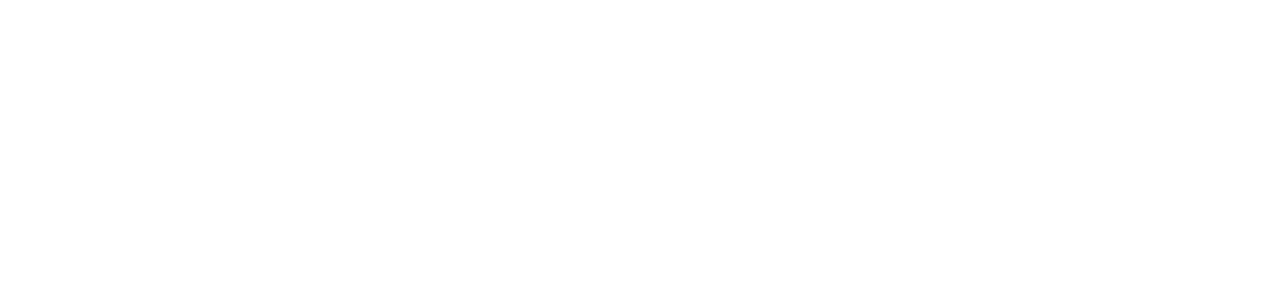
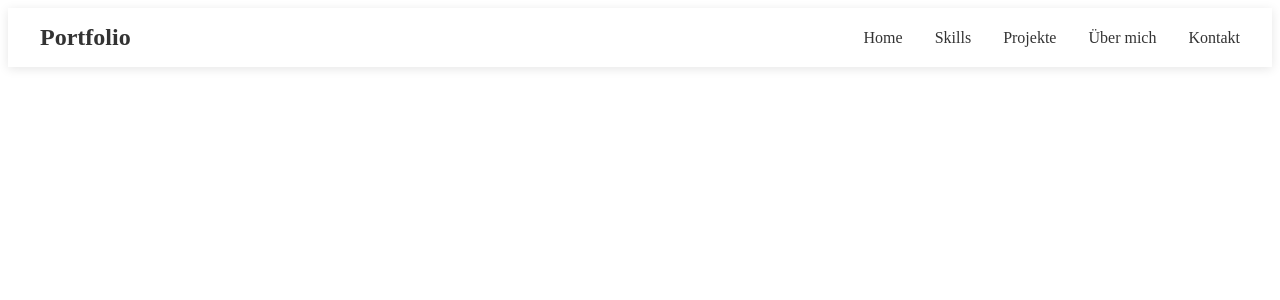
Before and after one commit to Paveluschka250/portfolio, an Angular app: page / in a window 1280 px wide. Shown: the top 300 px of the page. Built offline with nearby package versions, Linux system fonts and the light colour scheme.

Commit message:
feat: add header component with navigation

```diff
--- a/src/app/app.html
+++ b/src/app/app.html
@@ -1 +1,2 @@
+<app-header></app-header>
 <router-outlet></router-outlet>
--- a/src/app/app.ts
+++ b/src/app/app.ts
@@ -1,9 +1,10 @@
 import { Component } from '@angular/core';
 import { RouterOutlet } from '@angular/router';
+import { Header } from './components/header/header';
 
 @Component({
   selector: 'app-root',
-  imports: [RouterOutlet],
+  imports: [RouterOutlet, Header],
   templateUrl: './app.html',
   styleUrl: './app.scss'
 })
--- a/src/app/components/header/header.html
+++ b/src/app/components/header/header.html
@@ -1 +1,12 @@
-<p>header works!</p>
+<header class="header">
+  <nav class="nav">
+    <div class="logo">Portfolio</div>
+    <ul class="nav-links">
+      <li><a href="#home">Home</a></li>
+      <li><a href="#skills">Skills</a></li>
+      <li><a href="#projects">Projekte</a></li>
+      <li><a href="#about">Über mich</a></li>
+      <li><a href="#contact">Kontakt</a></li>
+    </ul>
+  </nav>
+</header>
--- a/src/app/components/header/header.scss
+++ b/src/app/components/header/header.scss
@@ -0,0 +1,54 @@
+.header {
+  position: sticky;
+  top: 0;
+  background-color: white;
+  box-shadow: 0 2px 10px rgba(0, 0, 0, 0.1);
+  z-index: 1000;
+}
+
+.nav {
+  max-width: 1200px;
+  margin: 0 auto;
+  padding: 16px 32px;
+  display: flex;
+  justify-content: space-between;
+  align-items: center;
+}
+
+.logo {
+  font-size: 24px;
+  font-weight: bold;
+  color: #333;
+}
+
+.nav-links {
+  display: flex;
+  list-style: none;
+  gap: 32px;
+  margin: 0;
+  padding: 0;
+}
+
+.nav-links a {
+  text-decoration: none;
+  color: #333;
+  font-weight: 500;
+  transition: color 0.3s ease;
+}
+
+.nav-links a:hover {
+  color: #007bff;
+}
+
+@media (max-width: 768px) {
+  .nav {
+    flex-direction: column;
+    gap: 16px;
+  }
+
+  .nav-links {
+    flex-wrap: wrap;
+    justify-content: center;
+    gap: 16px;
+  }
+}
```
